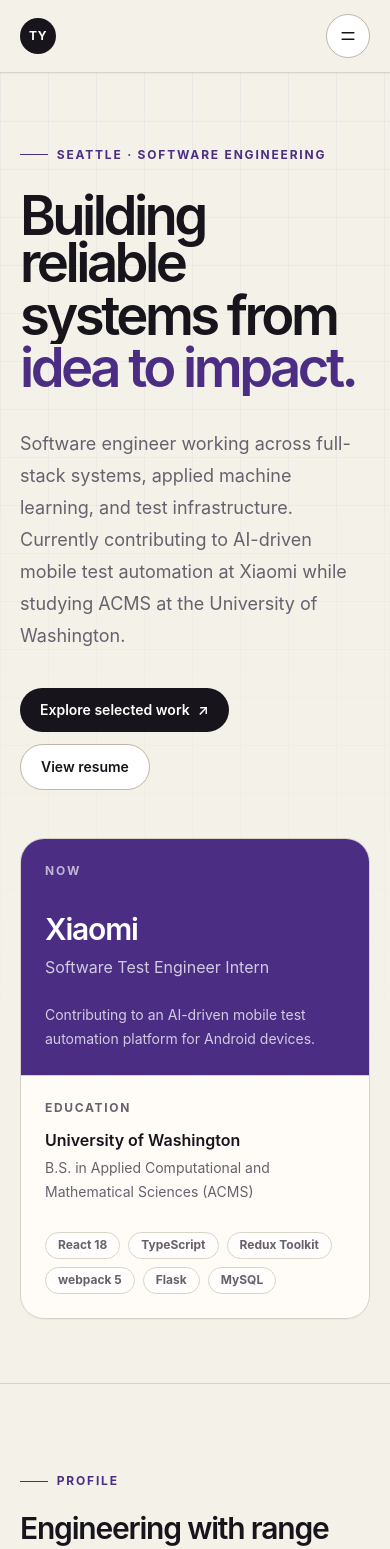
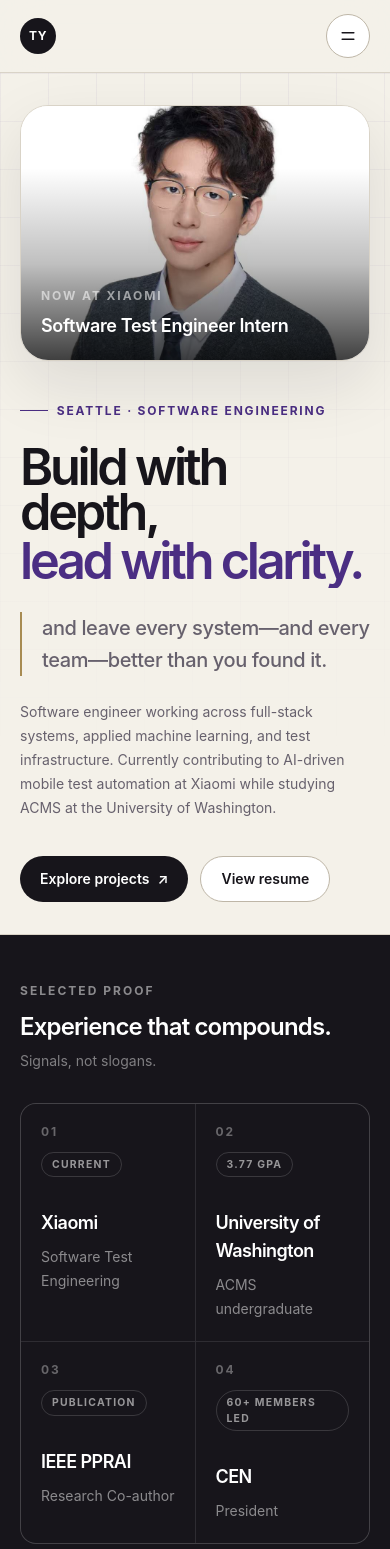
Before and after one commit to PeterTXYuan/tingxu-portfolio, a Next.js app: page / in a window 390 px wide. Shown: the top 1549 px of the page. Built offline with nearby package versions, Linux system fonts and the light colour scheme.

Commit message:
refactor III

```diff
--- a/app/page.tsx
+++ b/app/page.tsx
@@ -1,12 +1,17 @@
 "use client";
 
 import Link from "next/link";
+import Image from "next/image";
 import { useRef } from "react";
 import { gsap } from "gsap";
 import { useGSAP } from "@gsap/react";
 import { ScrollTrigger } from "gsap/ScrollTrigger";
 import PhotoWall from "@/components/PhotoWall";
-import { education, experiences, profile } from "@/data/portfolio";
+import {
+  experiences,
+  profile,
+  proofPoints,
+} from "@/data/portfolio";
 
 gsap.registerPlugin(useGSAP, ScrollTrigger);
 
@@ -30,10 +35,13 @@
           };
 
           if (reduceMotion) {
-            gsap.set("[data-home-reveal], [data-home-stat]", {
-              autoAlpha: 1,
-              clearProps: "transform",
-            });
+            gsap.set(
+              "[data-home-reveal], [data-home-stat], [data-proof-label], [data-proof-item]",
+              {
+                autoAlpha: 1,
+                clearProps: "transform",
+              },
+            );
             return;
           }
 
@@ -59,7 +67,7 @@
               "<0.18",
             )
             .from(
-              "[data-hero-card]",
+              "[data-hero-portrait]",
               {
                 autoAlpha: 0,
                 x: desktop ? 42 : 0,
@@ -70,8 +78,8 @@
             );
 
           if (desktop) {
-            gsap.to("[data-hero-card]", {
-              y: -42,
+            gsap.to("[data-hero-portrait]", {
+              y: -30,
               ease: "none",
               scrollTrigger: {
                 trigger: "[data-hero]",
@@ -81,6 +89,28 @@
               },
             });
           }
+
+          const proofTimeline = gsap.timeline({
+            defaults: { duration: 0.7, ease: "power3.out" },
+            scrollTrigger: {
+              trigger: "[data-proof]",
+              start: "top 88%",
+              toggleActions: "play none none reverse",
+            },
+          });
+
+          proofTimeline
+            .from("[data-proof-label]", { autoAlpha: 0, y: 20 })
+            .from(
+              "[data-proof-item]",
+              {
+                autoAlpha: 0,
+                y: 28,
+                stagger: 0.08,
+                duration: 0.6,
+              },
+              "<0.16",
+            );
 
           const profileTimeline = gsap.timeline({
             defaults: { duration: 0.75, ease: "power3.out" },
@@ -102,6 +132,7 @@
               { autoAlpha: 0, y: 24, stagger: 0.1, duration: 0.55 },
               "<0.25",
             );
+
         },
       );
 
@@ -117,32 +148,31 @@
         className="relative overflow-hidden border-b border-[var(--line)]"
       >
         <div className="editorial-grid pointer-events-none absolute inset-0" />
-        <div className="relative mx-auto grid min-h-[calc(100svh-4.5rem)] w-full max-w-[88rem] gap-12 px-5 py-16 sm:px-8 md:px-12 md:py-24 lg:grid-cols-[minmax(0,1.25fr)_minmax(20rem,0.65fr)] lg:items-center">
+        <div className="relative mx-auto grid min-h-[calc(100svh-4.5rem)] w-full max-w-[88rem] gap-8 px-5 py-8 sm:gap-12 sm:px-8 sm:py-14 md:px-12 lg:grid-cols-[minmax(0,1.15fr)_minmax(22rem,0.72fr)] lg:items-center lg:py-16">
           <div>
             <p data-hero-eyebrow className="eyebrow">
               Seattle · Software engineering
             </p>
-            <h1 className="mt-7 max-w-5xl text-[clamp(3.4rem,8vw,7.8rem)] font-semibold leading-[0.88] tracking-[-0.065em] text-[var(--ink)]">
+            <h1 className="mt-6 max-w-5xl text-[clamp(3.15rem,7vw,7rem)] font-semibold leading-[0.9] tracking-[-0.065em] text-[var(--ink)] sm:mt-7">
               <span className="block overflow-hidden pb-[0.08em]">
                 <span data-hero-line className="block">
-                  Building reliable
-                </span>
-              </span>
-              <span className="block overflow-hidden pb-[0.08em]">
-                <span data-hero-line className="block">
-                  systems from
+                  {profile.philosophy.lead}
                 </span>
               </span>
               <span className="block overflow-hidden pb-[0.08em]">
                 <span data-hero-line className="block text-[var(--purple)]">
-                  idea to impact.
+                  {profile.philosophy.clarity}
                 </span>
               </span>
             </h1>
-            <p
+            <blockquote
               data-hero-copy
-              className="mt-8 max-w-3xl text-lg leading-8 text-[var(--muted)] md:text-xl md:leading-9"
+              className="mt-6 max-w-3xl border-l-2 border-[var(--gold)] pl-5 text-xl font-medium leading-8 tracking-[-0.02em] text-[var(--muted)] sm:mt-8 md:text-2xl md:leading-9"
             >
+              {profile.philosophy.continuation}
+            </blockquote>
+
+            <p className="mt-6 max-w-2xl text-sm leading-6 text-[var(--muted)] sm:text-base sm:leading-7">
               {profile.headline} Currently contributing to AI-driven mobile
               test automation at Xiaomi while studying ACMS at the University
               of Washington.
@@ -154,7 +184,7 @@
                 data-hero-action
                 className="inline-flex items-center gap-2 rounded-full bg-[var(--ink)] px-5 py-3 text-sm font-semibold text-white transition hover:bg-[var(--purple)]"
               >
-                Explore selected work <span aria-hidden="true">↗</span>
+                Explore projects <span aria-hidden="true">↗</span>
               </Link>
               <Link
                 href="/resume"
@@ -166,44 +196,83 @@
             </div>
           </div>
 
-          <aside
-            data-hero-card
-            className="surface-card overflow-hidden will-change-transform"
-            aria-label="Current profile"
+          <figure
+            data-hero-portrait
+            className="relative order-first min-h-64 overflow-hidden rounded-[1.75rem] border border-[var(--line)] bg-white shadow-[0_1.5rem_4rem_rgb(23_21_27_/_0.1)] will-change-transform sm:min-h-[34rem] lg:order-none lg:min-h-[calc(100svh-12.5rem)] lg:max-h-[46rem]"
           >
-            <div className="border-b border-[var(--line)] bg-[var(--purple)] p-6 text-white md:p-8">
-              <p className="text-xs font-bold uppercase tracking-[0.16em] text-white/65">
-                Now
-              </p>
-              <h2 className="mt-8 text-3xl font-semibold tracking-[-0.04em]">
-                {currentRole.company}
-              </h2>
-              <p className="mt-2 text-base text-white/75">{currentRole.role}</p>
-              <p className="mt-6 text-sm leading-6 text-white/75">
-                {currentRole.summary}
-              </p>
-            </div>
-            <div className="grid gap-7 p-6 md:p-8">
+            <Image
+              src={profile.portrait}
+              alt="Portrait of Tingxu Yuan"
+              fill
+              priority
+              sizes="(max-width: 1024px) 100vw, 38vw"
+              className="object-cover object-[center_27%] sm:object-top"
+              quality={90}
+            />
+            <div className="pointer-events-none absolute inset-x-0 bottom-0 h-48 bg-gradient-to-t from-black/75 via-black/25 to-transparent" />
+            <figcaption className="absolute inset-x-0 bottom-0 flex items-end justify-between gap-4 p-5 text-white sm:p-7">
               <div>
-                <p className="text-xs font-bold uppercase tracking-[0.14em] text-[var(--muted)]">
-                  Education
+                <p className="text-xs font-bold uppercase tracking-[0.16em] text-white/55">
+                  Now at {currentRole.company}
                 </p>
-                <p className="mt-3 font-semibold text-[var(--ink)]">
-                  {education.school}
-                </p>
-                <p className="mt-1 text-sm leading-6 text-[var(--muted)]">
-                  {education.degree}
+                <p className="mt-2 text-lg font-semibold tracking-[-0.02em] sm:text-xl">
+                  {currentRole.role}
                 </p>
               </div>
-              <div className="flex flex-wrap gap-2">
-                {currentRole.technologies.slice(0, 6).map((technology) => (
-                  <span className="tag" key={technology}>
-                    {technology}
+              <span className="mb-1 hidden size-2 shrink-0 rounded-full bg-[#55d6a8] shadow-[0_0_0_5px_rgb(85_214_168_/_0.18)] sm:block" />
+            </figcaption>
+          </figure>
+        </div>
+      </section>
+
+      <section
+        data-proof
+        className="border-b border-white/10 bg-[var(--ink)] text-white"
+        aria-labelledby="proof-heading"
+      >
+        <div className="mx-auto w-full max-w-[88rem] px-5 py-12 sm:px-8 md:px-12 md:py-16">
+          <div
+            data-proof-label
+            className="mb-8 flex flex-col gap-2 sm:flex-row sm:items-end sm:justify-between"
+          >
+            <div>
+              <p className="text-xs font-bold uppercase tracking-[0.17em] text-white/50">
+                Selected proof
+              </p>
+              <h2
+                id="proof-heading"
+                className="mt-3 text-2xl font-semibold tracking-[-0.035em]"
+              >
+                Experience that compounds.
+              </h2>
+            </div>
+            <p className="text-sm text-white/45">Signals, not slogans.</p>
+          </div>
+
+          <ol className="grid grid-cols-2 gap-px overflow-hidden rounded-2xl border border-white/10 bg-white/10 lg:grid-cols-4">
+            {proofPoints.map((proof, index) => (
+              <li
+                data-proof-item
+                key={proof.name}
+                className="group min-h-48 bg-[var(--ink)] p-5 transition-colors hover:bg-[color-mix(in_srgb,var(--purple)_38%,var(--ink))] sm:min-h-52 sm:p-6 md:p-7"
+              >
+                <div className="flex flex-col items-start gap-3 sm:flex-row sm:items-center sm:justify-between sm:gap-4">
+                  <span className="text-xs font-bold tracking-[0.16em] text-white/35">
+                    {String(index + 1).padStart(2, "0")}
                   </span>
-                ))}
-              </div>
-            </div>
-          </aside>
+                  <span className="rounded-full border border-white/15 px-2.5 py-1 text-[0.65rem] font-bold uppercase tracking-[0.12em] text-white/55">
+                    {proof.meta}
+                  </span>
+                </div>
+                <h3 className="mt-8 text-lg font-semibold tracking-[-0.03em] text-white sm:mt-12 sm:text-xl md:text-2xl">
+                  {proof.name}
+                </h3>
+                <p className="mt-2 text-sm leading-6 text-white/50">
+                  {proof.detail}
+                </p>
+              </li>
+            ))}
+          </ol>
         </div>
       </section>
 
--- a/app/projects/page.tsx
+++ b/app/projects/page.tsx
@@ -4,7 +4,7 @@
 import { projects } from "@/data/portfolio";
 
 export const metadata: Metadata = {
-  title: "Selected Work",
+  title: "Projects",
   description:
     "Selected software engineering and machine learning work by Tingxu Yuan.",
 };
@@ -13,7 +13,7 @@
   return (
     <main className="page-shell">
       <PageIntro
-        eyebrow="Selected work"
+        eyebrow="Selected projects"
         title="Projects measured by what changed."
         description="A focused collection of product engineering, machine learning research, and enterprise systems work. Each project foregrounds the problem, contribution, and measurable result."
       />
--- a/components/SiteHeader.tsx
+++ b/components/SiteHeader.tsx
@@ -8,7 +8,7 @@
 type CopyStatus = "idle" | "copied" | "failed";
 
 const navItems = [
-  { href: "/projects", label: "Work" },
+  { href: "/projects", label: "Projects" },
   { href: "/experience", label: "Experience" },
   { href: "/skills", label: "Skills" },
   { href: "/contact", label: "Contact" },
--- a/data/portfolio.ts
+++ b/data/portfolio.ts
@@ -7,11 +7,41 @@
   emailHref: "mailto:yuantingxu20050424@gmail.com",
   github: "https://github.com/PeterTXYuan",
   linkedin: "https://www.linkedin.com/in/tingxu-yuan-a2bab5333/",
+  portrait: "/images/tingxu-portrait.jpg",
+  philosophy: {
+    lead: "Build with depth,",
+    clarity: "lead with clarity.",
+    continuation:
+      "and leave every system—and every team—better than you found it.",
+  },
   headline:
     "Software engineer working across full-stack systems, applied machine learning, and test infrastructure.",
   summary:
     "Math and Computer Science undergraduate with experience in full-stack development, machine learning, software testing, and data analysis. I enjoy turning ambiguous problems into reliable, scalable products.",
 };
+
+export const proofPoints = [
+  {
+    name: "Xiaomi",
+    detail: "Software Test Engineering",
+    meta: "Current",
+  },
+  {
+    name: "University of Washington",
+    detail: "ACMS undergraduate",
+    meta: "3.77 GPA",
+  },
+  {
+    name: "IEEE PPRAI",
+    detail: "Research Co-author",
+    meta: "Publication",
+  },
+  {
+    name: "CEN",
+    detail: "President",
+    meta: "60+ members led",
+  },
+];
 
 export const education = {
   school: "University of Washington",
--- a/next.config.ts
+++ b/next.config.ts
@@ -8,6 +8,9 @@
 const nextConfig: NextConfig = {
   pageExtensions: ["js", "jsx", "ts", "tsx", "md", "mdx"],
   outputFileTracingRoot: process.cwd(),
+  images: {
+    qualities: [75, 90],
+  },
 };
 
 export default withMDX(nextConfig);
```
Also changed, not shown: public/images/tingxu-portrait.jpg (added).
